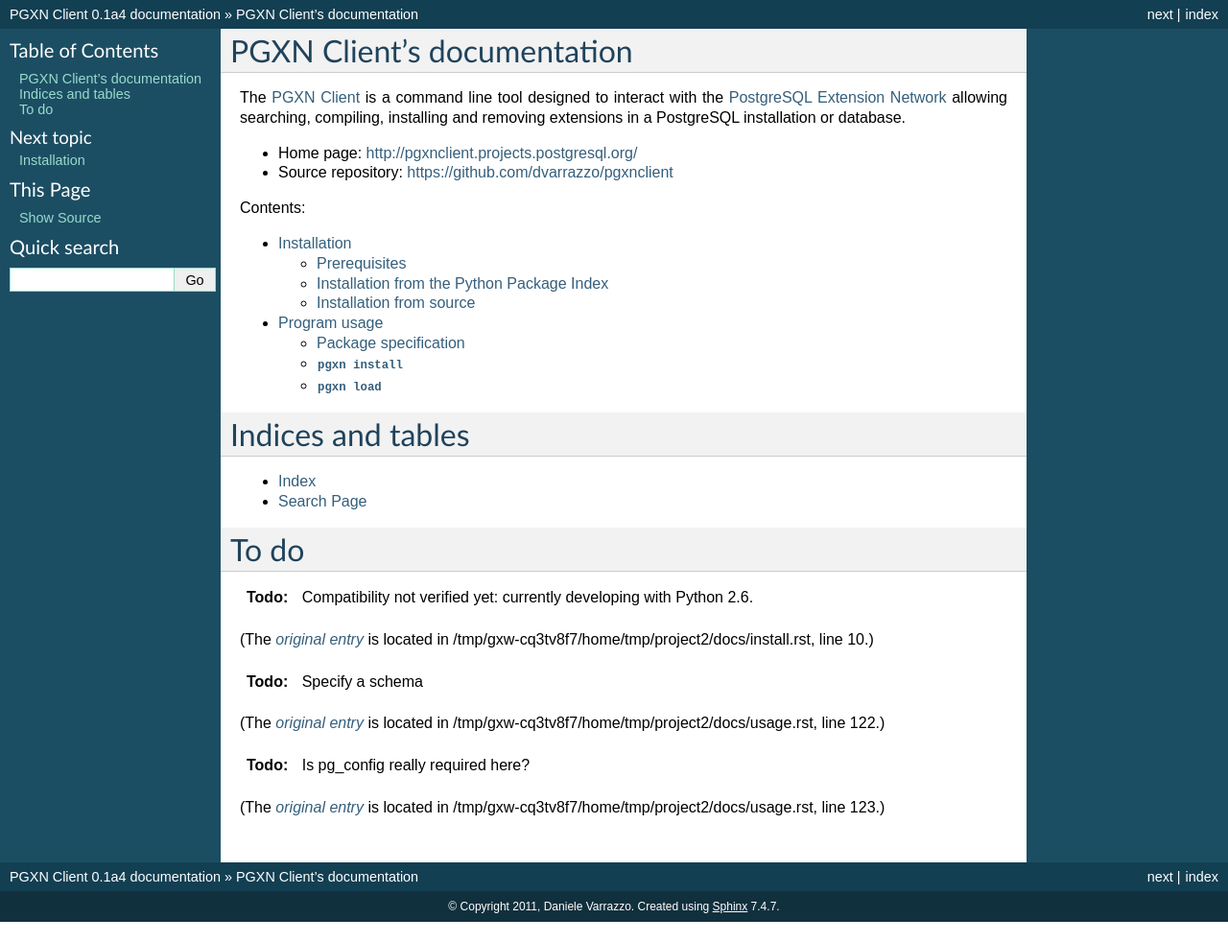
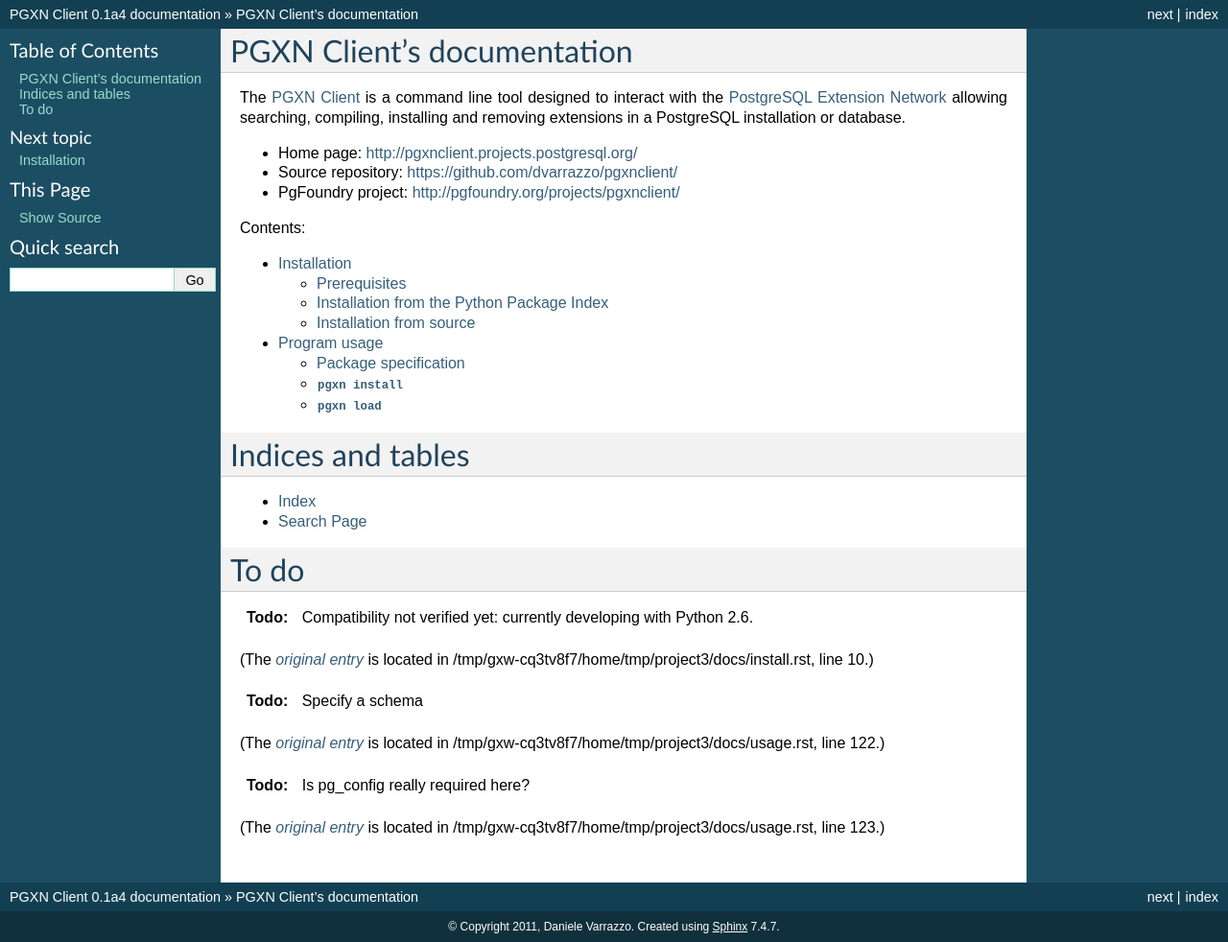
Before and after one commit to pgxn/pgxnclient, a Sphinx documentation site: the page built from docs/index.rst, in a window 1280 px wide. Shown: the whole page at 96% size. Built offline with Sphinx 7.4.7, drawn with Linux system fonts in a browser that asks for light colours; before the commit the page ends 961 px from its top, so only the background shows below that.

Commit message:
Added link to PgFoundry project to the docs homepage

```diff
--- a/docs/index.rst
+++ b/docs/index.rst
@@ -12,7 +12,8 @@
 extensions in a PostgreSQL installation or database.
 
 - Home page: http://pgxnclient.projects.postgresql.org/
-- Source repository: https://github.com/dvarrazzo/pgxnclient
+- Source repository: https://github.com/dvarrazzo/pgxnclient/
+- PgFoundry project: http://pgfoundry.org/projects/pgxnclient/
 
 Contents:
 
```
